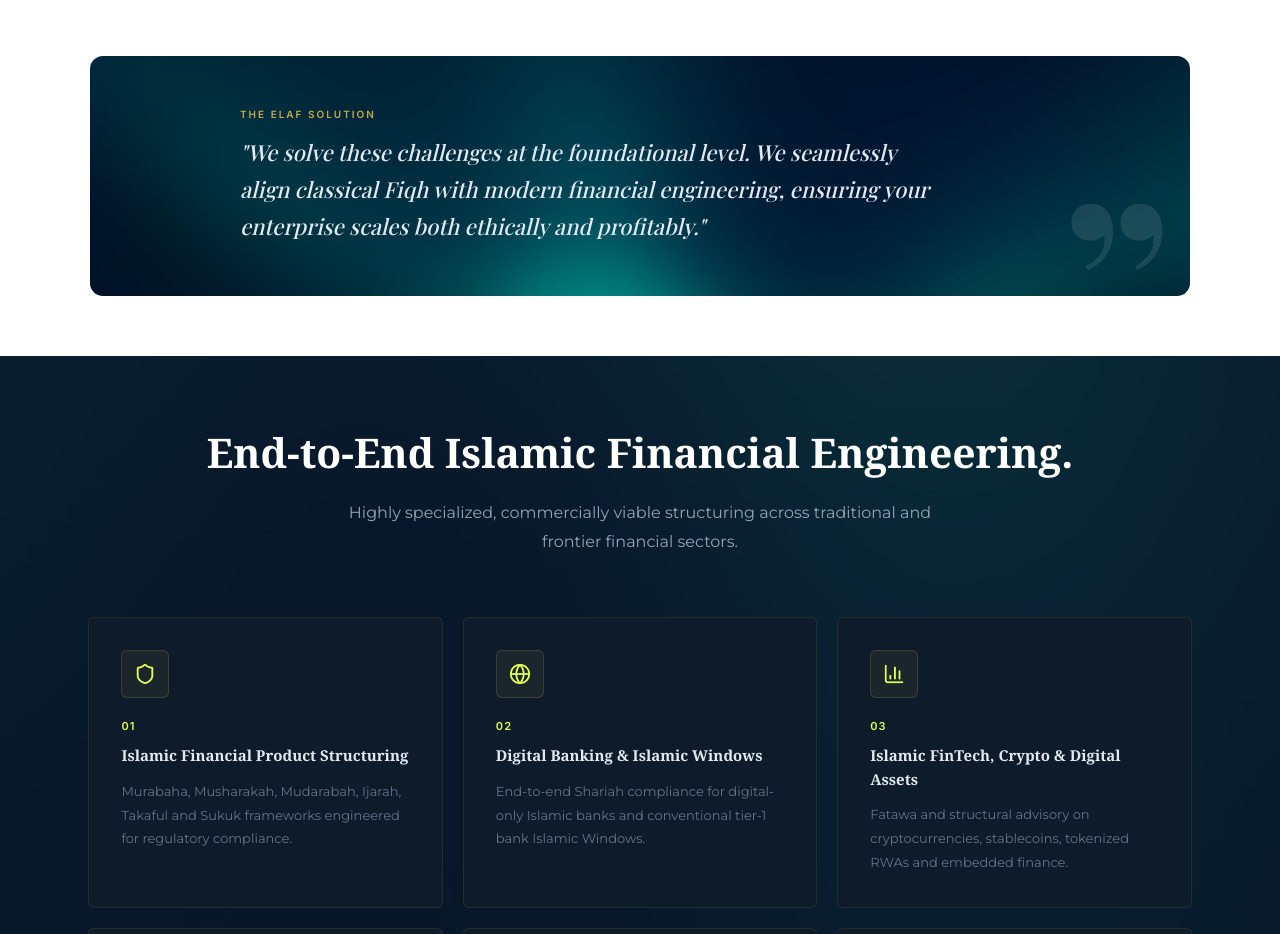
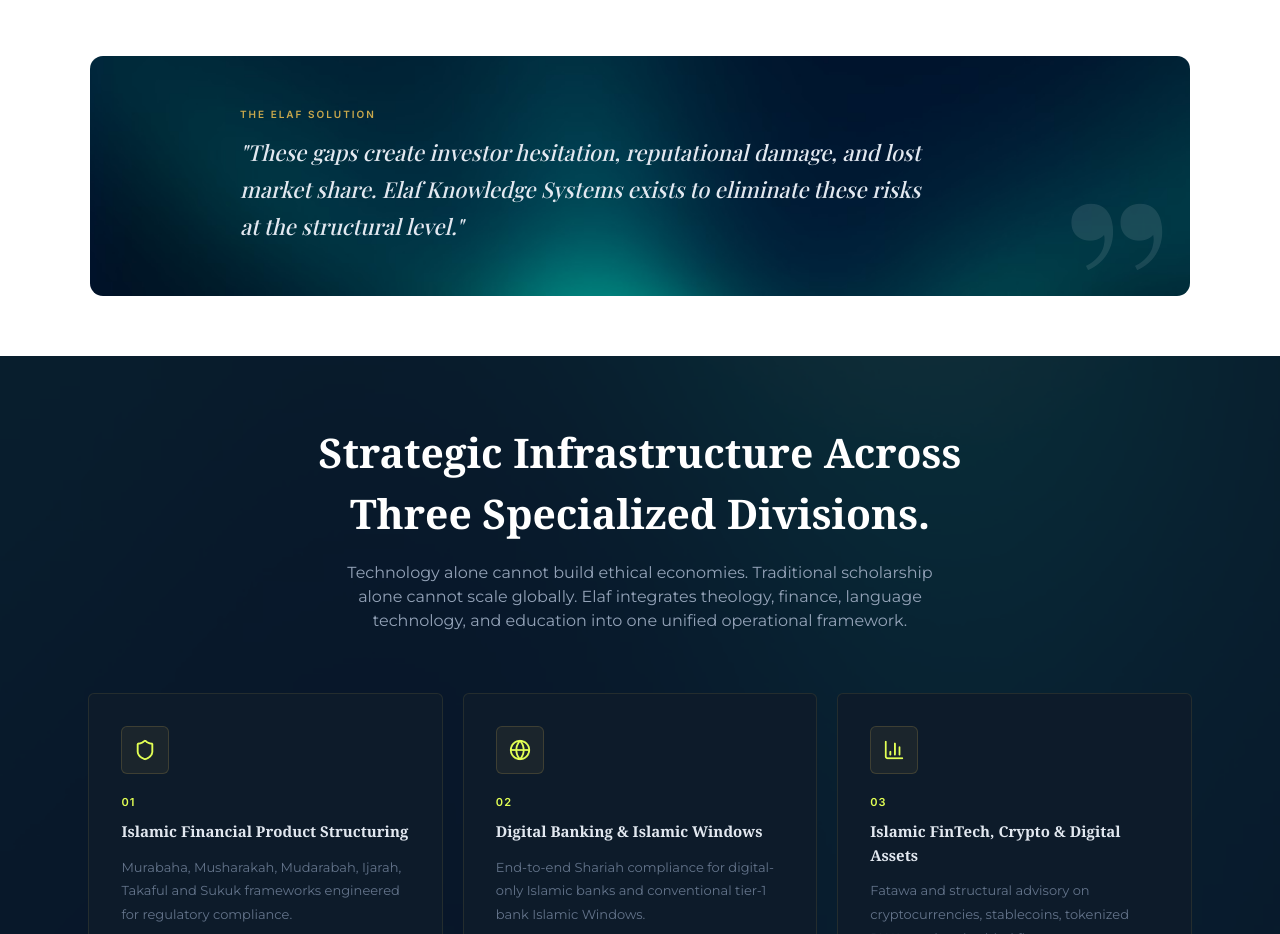
Before and after one commit to shayaani7/ELAF-Knowledge-Systems, a plain HTML site: page index.html in a window 1280 px wide. Shown: the part 1340-2274 px from the top of the page. Drawn offline with nearby package versions, Linux system fonts and the light colour scheme; a web font is replaced by a local one.

Commit message:
7 commit

```diff
--- a/css/style.css
+++ b/css/style.css
@@ -590,7 +590,7 @@
 }
 
 .disconnect__quote-text {
-  color: var(--text-light);
+  color: #E2E8F0;
   font-size: 22px;
   font-family: 'Playfair Display', serif;
   font-style: italic;
@@ -656,8 +656,8 @@
   font-size: 16px;
   font-family: 'Montserrat', sans-serif;
   font-weight: 400;
-  line-height: 28.8px;
-  color: var(--text-secondary);
+  line-height: 24px;
+  color: #94A3B8;
   max-width: 611px;
   margin: 0 auto;
 }
--- a/index.html
+++ b/index.html
@@ -142,7 +142,7 @@
           <div class="disconnect__quote-left">
             <span class="disconnect__quote-tag">The Elaf Solution</span>
             <blockquote class="disconnect__quote-text">
-              "We solve these challenges at the foundational level. We seamlessly align classical Fiqh with modern financial engineering, ensuring your enterprise scales both ethically and profitably."
+              "These gaps create investor hesitation, reputational damage, and lost market share. Elaf Knowledge Systems exists to eliminate these risks at the structural level."
             </blockquote>
           </div>
         </div>
@@ -156,8 +156,11 @@
     <img src="images/engineering-bg.png" alt="" class="services__bg">
     <div class="services__inner">
       <div class="services__header">
-        <h2 class="services__title">End-to-End Islamic Financial Engineering.</h2>
-        <p class="services__subtitle">Highly specialized, commercially viable structuring across traditional and frontier financial sectors.</p>
+        <h2 class="services__title">Strategic Infrastructure Across<br>Three Specialized Divisions.</h2>
+        <p class="services__subtitle">
+          Technology alone cannot build ethical economies. Traditional scholarship alone cannot scale globally. Elaf integrates theology,
+          finance, language technology, and education into one unified operational framework.
+        </p>
       </div>
 
       <div class="services__grid">
```
